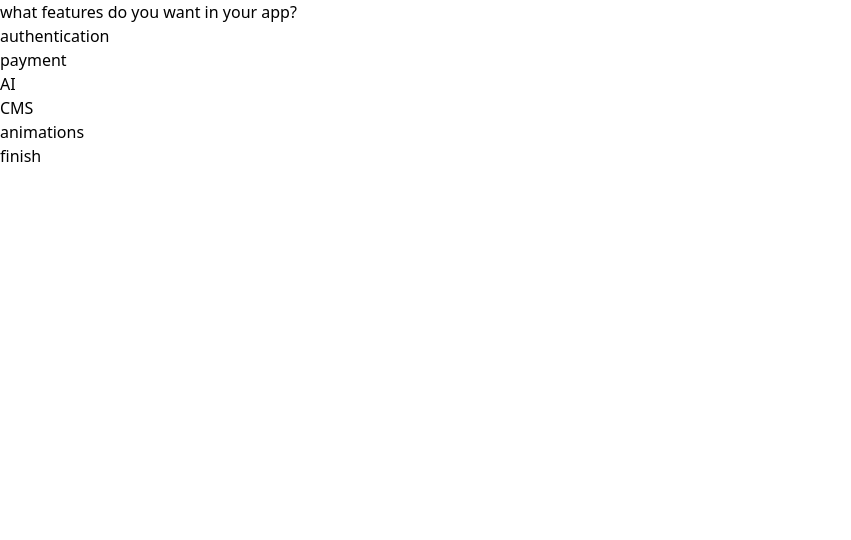
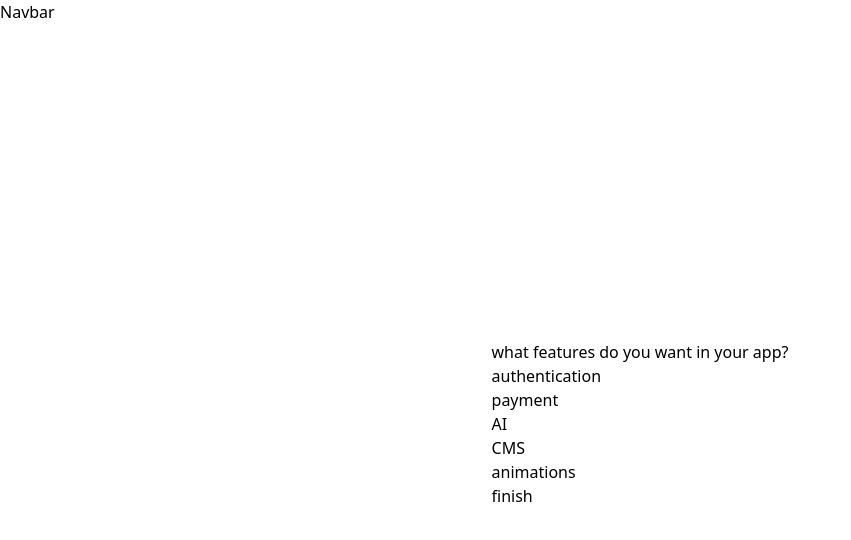
Before and after one commit to NwobiaDavid/BuildMyProject, a React (Vite) app: page /features in a window 1280 px wide. Shown: the top 540 px of the page, without its empty margins (0-851 px from the left). Built offline with nearby package versions, Linux system fonts and the light colour scheme.

Commit message:
created the navbar component

```diff
--- a/src/App.jsx
+++ b/src/App.jsx
@@ -6,6 +6,7 @@ import Two from './components/Two';
 import Three from './components/Three';
 import Score from './components/Score';
 import Features from './components/Features';
+import Navbar from './components/Navbar';
 
 function App() {
   const [Techstack, setTechstack] = useState({
@@ -40,6 +41,8 @@ const addFeatures = (features) =>{
 
   return (
     <>
+      <Navbar />
+      <div className="h-screen flex flex-col justify-center items-center w-screen">
         <Routes>
           <Route path="/" element={<Home />} />
           <Route path="/one" element={<One addMedium={addMedium} Techstack={Techstack} />} />
@@ -48,6 +51,7 @@ const addFeatures = (features) =>{
           <Route path="/features" element={<Features addFeatures={addFeatures}  Techstack={Techstack}/>} />
           <Route path="/score" element={<Score Techstack={Techstack} />} />
         </Routes>
+      </div>
     </>
   );
 }
--- a/src/components/Features.jsx
+++ b/src/components/Features.jsx
@@ -1,4 +1,6 @@
+/* eslint-disable react/prop-types */
 import { Link } from "react-router-dom";
+
 
 export default function Features({addFeatures, Techstack}) {
   const features = ['authentication', 'payment', 'AI', 'CMS', 'animations'];
--- a/src/components/Home.jsx
+++ b/src/components/Home.jsx
@@ -3,8 +3,8 @@ import { Link } from "react-router-dom"
 
 export const Home = () => {
   return (
-    <div>
-      <div>Home</div>
+    <div className="">
+      <div className="te">Home</div>
       <Link to="/one">go</Link>
     </div>
   )
--- /dev/null
+++ b/src/components/Navbar.jsx
@@ -0,0 +1,9 @@
+
+
+export default function Navbar() {
+  return (
+    <div>
+      Navbar
+    </div>
+  )
+}
--- a/src/components/One.jsx
+++ b/src/components/One.jsx
@@ -1,5 +1,4 @@
 /* eslint-disable react/prop-types */
-
 import { Link } from "react-router-dom"
 
 
--- a/src/components/Score.jsx
+++ b/src/components/Score.jsx
@@ -1,3 +1,4 @@
+/* eslint-disable react/prop-types */
 
 
 export default function Score({Techstack}) {
--- a/src/components/Three.jsx
+++ b/src/components/Three.jsx
@@ -1,4 +1,6 @@
+/* eslint-disable react/prop-types */
 import { Link } from "react-router-dom"
+
 
 export default function Three({addDatabase, Techstack}) {
   const database = ['mongodb', 'my sql', 'postgres', 'firebase', 'supabase']
```
Lines whose indentation alone changed are shown as unchanged.
